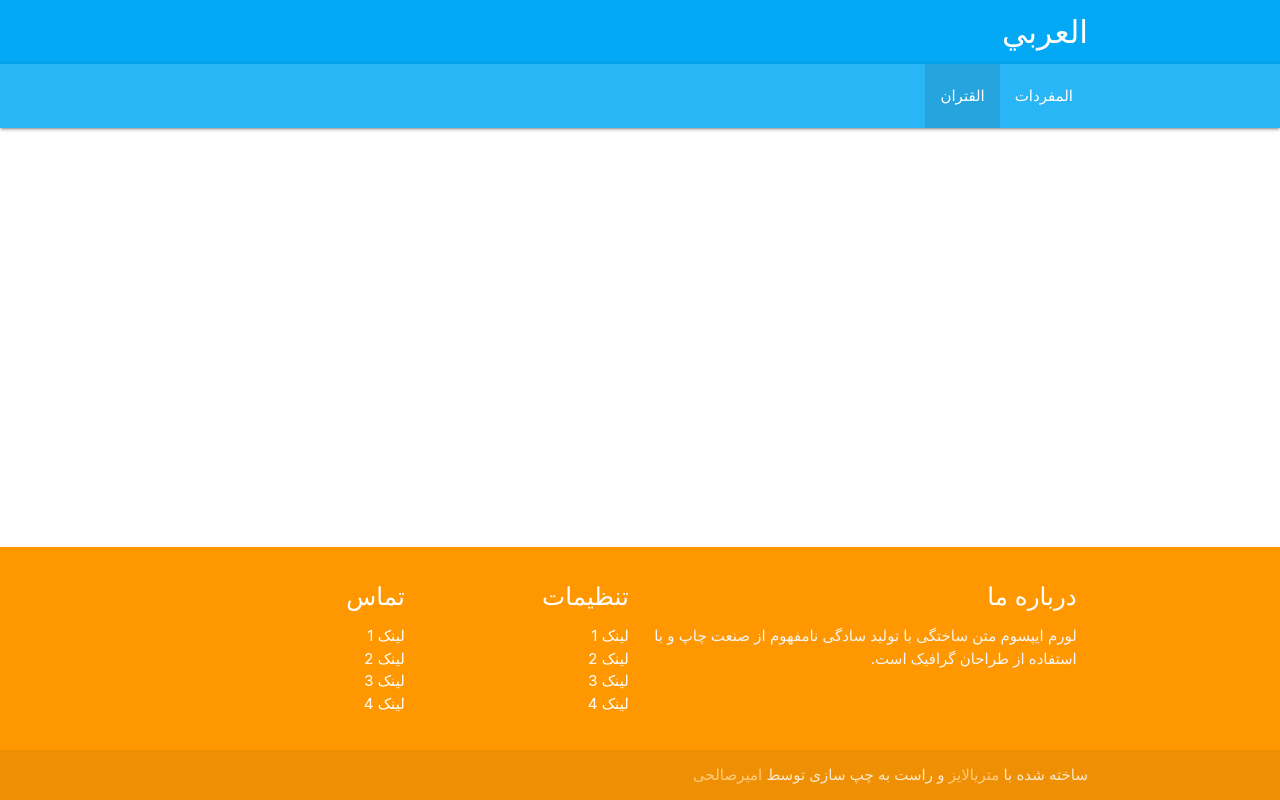
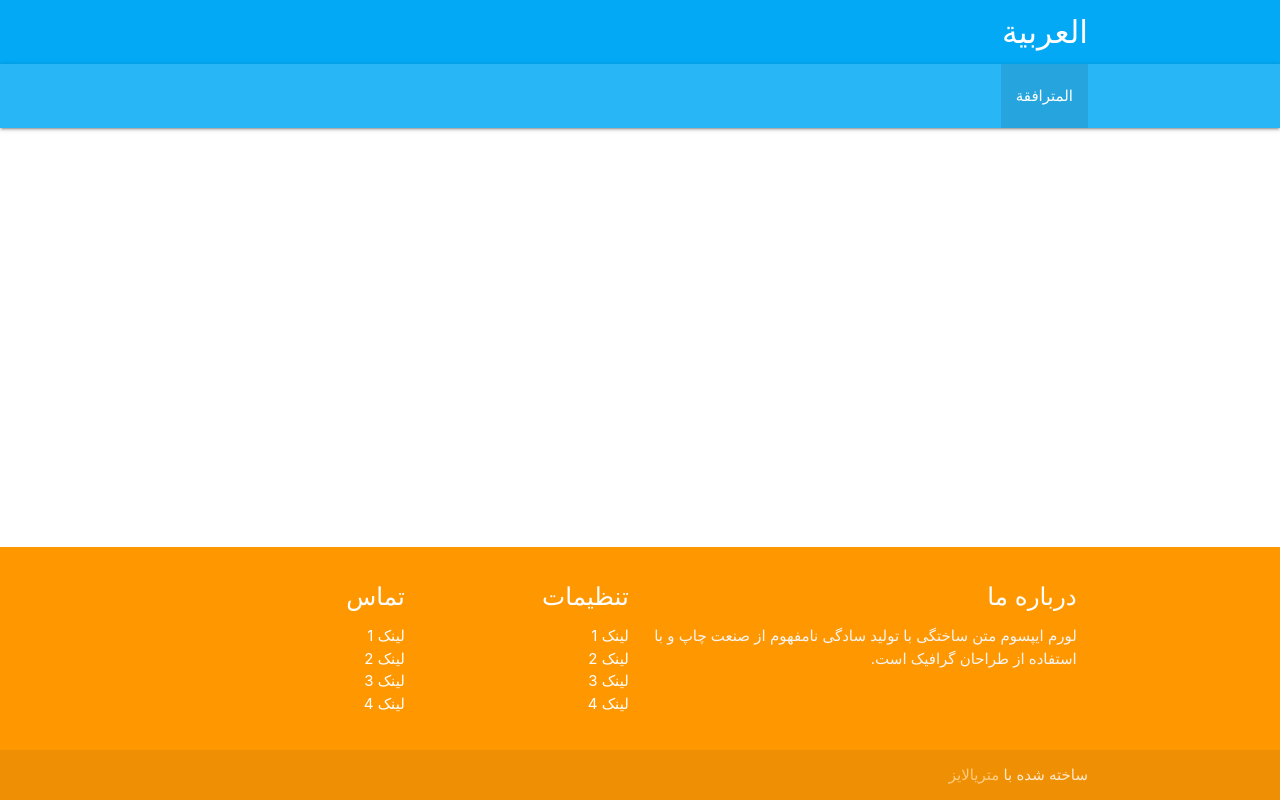
Before and after one commit to smateenml/arabic, a Django app: page /level1/conjugation/ in a window 1280 px wide. Run offline with Django 3.2, Linux system fonts and the light colour scheme.

Commit message:
changes to the wordings

```diff
--- a/templates/footer.html
+++ b/templates/footer.html
@@ -32,8 +32,6 @@
     <div class="footer-copyright">
         <div class="container">
             ساخته شده با <a class="orange-text text-lighten-3" href="http://materializecss.com">متریالایز</a>
-            و راست به چپ سازی توسط <a class="orange-text text-lighten-3" href="https://github.com/amirsaa"
-                target="_blank">امیرصالحی</a>
         </div>
     </div>
 </footer>
--- a/templates/level1/navbar.html
+++ b/templates/level1/navbar.html
@@ -1,8 +1,8 @@
 <nav class="light-blue lighten-1">
     <div class="nav-wrapper container">
         <ul class="right">
-            <li class="active"><a href="sass.html">القتران</a></li>
-            <li><a href="badges.html">المفردات</a></li>
+            <li class="active"><a href="sass.html">المترافقة</a></li>
+            <!-- <li><a href="badges.html">المفردات</a></li> -->
         </ul>
     </div>
 </nav>
--- a/templates/navbar.html
+++ b/templates/navbar.html
@@ -1,6 +1,6 @@
 <header>
 <nav class="light-blue" role="navigation">
-    <div class="nav-wrapper container"><a id="logo-container" href="#" class="brand-logo">العربي</a>
+    <div class="nav-wrapper container"><a id="logo-container" href="#" class="brand-logo">العربية</a>
     </div>
 </nav>
 </header>
```
